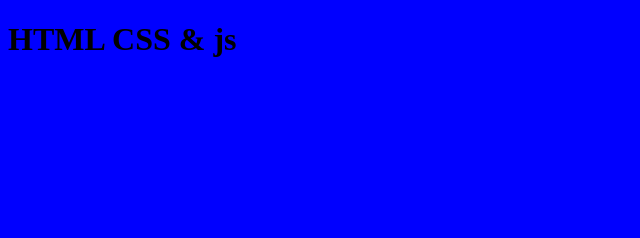
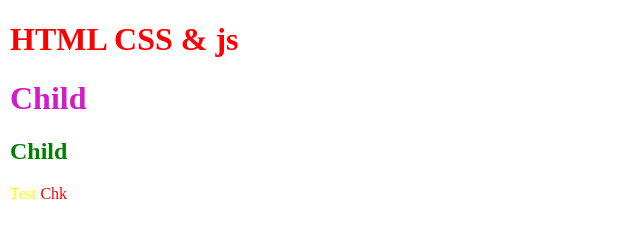
Before and after one commit to jaybidwai02/soham_ui, a website built with webpack: page index.html in a window 1280 px wide. Shown: the whole page, without its empty margins (0-640 px from the left). Built offline with nearby package versions, Linux system fonts and the light colour scheme.

Commit message:
css  rule

```diff
--- a/index.html
+++ b/index.html
@@ -7,6 +7,16 @@
 </head>
 <body>
 	<h1>HTML CSS & js</h1>
+	<div class="container">
+		<h1 class="green">Child</h1>
+	</div>
+	<section class="container">
+		<h1 class="green">Child</h1>
+	</section>
+	<p class="container">
+		<span class="green" id="yellow">Test</span>
+		<a class="red">Chk</a>
+	</p>
 
 	<script type="text/javascript" src="./dist/main.js"></script>
 </body>
--- a/main.scss
+++ b/main.scss
@@ -1 +1,3 @@
 @import "./src/scss/home.scss";
+
+// Test
--- a/src/index.js
+++ b/src/index.js
@@ -1,2 +1 @@
-alert(123)
 import "../main.scss"
--- a/src/scss/home.scss
+++ b/src/scss/home.scss
@@ -1,3 +1,25 @@
 body {
-	background: blue;
+	margin: 10px;
+	h1 {
+		color: red;
+	}
+	.container {
+		#yellow {
+			color: yellow;
+		}
+		.green {
+			color: green;
+		}
+		.red {
+			color: red;
+		}
+	}
 }
+
+body {
+	div.container {
+		.green {
+			color: #d01cca;
+		}
+	}
+}
--- a/webpack.config.js
+++ b/webpack.config.js
@@ -19,6 +19,7 @@ module.exports = {
    	contentBase: "./",
      publicPath: '/dist',
      hot: false,
+     port: 9090,
      watchContentBase: true,
      watchOptions: {
       poll: true
```
